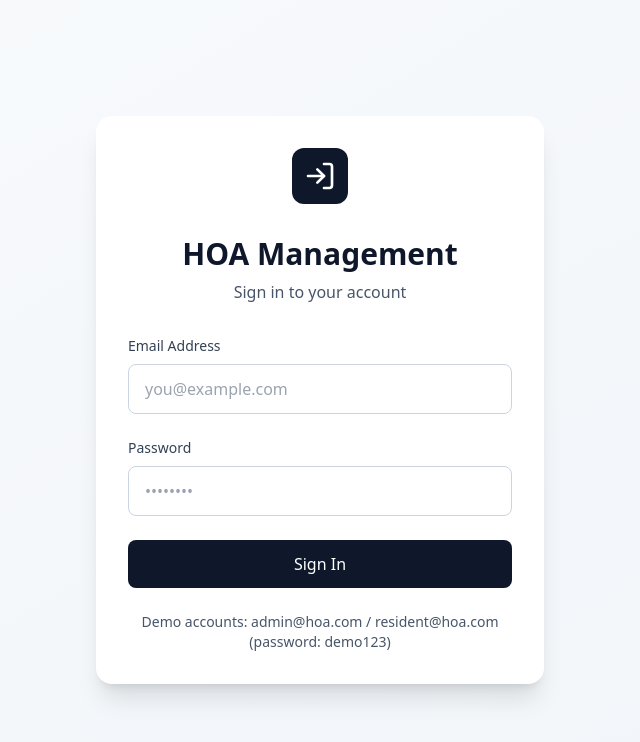
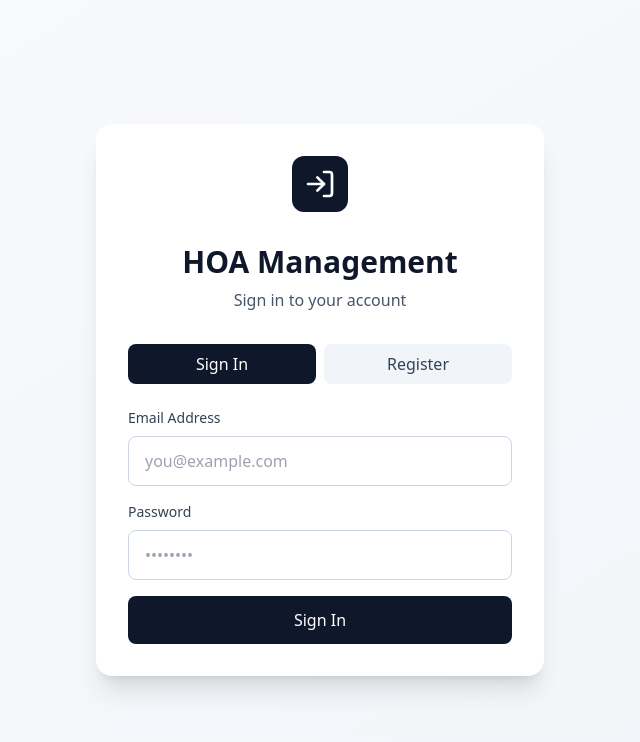
Before and after one commit to chandrasmailbox/hoa, a React (Vite) app: page / in a window 1280 px wide. Shown: the top 742 px of the page, without its empty margins (320-960 px from the left). Built offline with nearby package versions, Linux system fonts and the light colour scheme; no server answers.

Commit message:
Updated LoginForm.tsx

```diff
--- a/src/components/Auth/LoginForm.tsx
+++ b/src/components/Auth/LoginForm.tsx
@@ -1,45 +1,134 @@
 import { useState } from 'react';
-import { LogIn } from 'lucide-react';
+import { LogIn, UserPlus } from 'lucide-react';
 import { useAuth } from '../../contexts/AuthContext';
 
 export const LoginForm = () => {
-  const { signIn } = useAuth();
+  const { signIn, signUp } = useAuth();
+  const [mode, setMode] = useState<'login' | 'register'>('login');
   const [email, setEmail] = useState('');
   const [password, setPassword] = useState('');
+  const [fullName, setFullName] = useState('');
+  const [role, setRole] = useState<'admin' | 'resident'>('resident');
   const [error, setError] = useState('');
+  const [success, setSuccess] = useState('');
   const [loading, setLoading] = useState(false);
 
   const handleSubmit = async (e: React.FormEvent) => {
     e.preventDefault();
     setError('');
+    setSuccess('');
     setLoading(true);
 
     try {
-      await signIn(email, password);
+      if (mode === 'login') {
+        await signIn(email, password);
+      } else {
+        await signUp(email, password, fullName, role);
+        setSuccess('Account created successfully! You can now sign in.');
+        setMode('login');
+        setPassword('');
+      }
     } catch (err: any) {
-      setError(err.message || 'Failed to sign in');
+      setError(err.message || `Failed to ${mode === 'login' ? 'sign in' : 'create account'}`);
     } finally {
       setLoading(false);
     }
   };
 
   return (
-    <div className="min-h-screen flex items-center justify-center bg-gradient-to-br from-slate-50 to-slate-100">
+    <div className="min-h-screen flex items-center justify-center bg-gradient-to-br from-slate-50 to-slate-100 p-4">
       <div className="bg-white p-8 rounded-2xl shadow-xl w-full max-w-md">
         <div className="flex items-center justify-center mb-8">
           <div className="bg-slate-900 p-3 rounded-xl">
-            <LogIn className="h-8 w-8 text-white" />
+            {mode === 'login' ? (
+              <LogIn className="h-8 w-8 text-white" />
+            ) : (
+              <UserPlus className="h-8 w-8 text-white" />
+            )}
           </div>
         </div>
 
         <h1 className="text-3xl font-bold text-center mb-2 text-slate-900">HOA Management</h1>
-        <p className="text-center text-slate-600 mb-8">Sign in to your account</p>
+        <p className="text-center text-slate-600 mb-8">
+          {mode === 'login' ? 'Sign in to your account' : 'Create a new account'}
+        </p>
 
-        <form onSubmit={handleSubmit} className="space-y-6">
+        <div className="flex gap-2 mb-6">
+          <button
+            onClick={() => {
+              setMode('login');
+              setError('');
+              setSuccess('');
+            }}
+            className={`flex-1 py-2 rounded-lg transition-colors font-medium ${
+              mode === 'login'
+                ? 'bg-slate-900 text-white'
+                : 'bg-slate-100 text-slate-700 hover:bg-slate-200'
+            }`}
+          >
+            Sign In
+          </button>
+          <button
+            onClick={() => {
+              setMode('register');
+              setError('');
+              setSuccess('');
+            }}
+            className={`flex-1 py-2 rounded-lg transition-colors font-medium ${
+              mode === 'register'
+                ? 'bg-slate-900 text-white'
+                : 'bg-slate-100 text-slate-700 hover:bg-slate-200'
+            }`}
+          >
+            Register
+          </button>
+        </div>
+
+        <form onSubmit={handleSubmit} className="space-y-4">
           {error && (
             <div className="bg-red-50 border border-red-200 text-red-700 px-4 py-3 rounded-lg text-sm">
               {error}
             </div>
+          )}
+
+          {success && (
+            <div className="bg-emerald-50 border border-emerald-200 text-emerald-700 px-4 py-3 rounded-lg text-sm">
+              {success}
+            </div>
+          )}
+
+          {mode === 'register' && (
+            <>
+              <div>
+                <label htmlFor="fullName" className="block text-sm font-medium text-slate-700 mb-2">
+                  Full Name
+                </label>
+                <input
+                  id="fullName"
+                  type="text"
+                  value={fullName}
+                  onChange={(e) => setFullName(e.target.value)}
+                  required
+                  className="w-full px-4 py-3 border border-slate-300 rounded-lg focus:ring-2 focus:ring-slate-500 focus:border-transparent transition-all"
+                  placeholder="John Doe"
+                />
+              </div>
+
+              <div>
+                <label htmlFor="role" className="block text-sm font-medium text-slate-700 mb-2">
+                  Role
+                </label>
+                <select
+                  id="role"
+                  value={role}
+                  onChange={(e) => setRole(e.target.value as 'admin' | 'resident')}
+                  className="w-full px-4 py-3 border border-slate-300 rounded-lg focus:ring-2 focus:ring-slate-500 focus:border-transparent transition-all"
+                >
+                  <option value="resident">Resident</option>
+                  <option value="admin">Admin</option>
+                </select>
+              </div>
+            </>
           )}
 
           <div>
@@ -67,9 +156,13 @@ export const LoginForm = () => {
               value={password}
               onChange={(e) => setPassword(e.target.value)}
               required
+              minLength={6}
               className="w-full px-4 py-3 border border-slate-300 rounded-lg focus:ring-2 focus:ring-slate-500 focus:border-transparent transition-all"
               placeholder="••••••••"
             />
+            {mode === 'register' && (
+              <p className="text-xs text-slate-500 mt-1">Minimum 6 characters</p>
+            )}
           </div>
 
           <button
@@ -77,13 +170,20 @@ export const LoginForm = () => {
             disabled={loading}
             className="w-full bg-slate-900 text-white py-3 rounded-lg hover:bg-slate-800 transition-colors font-medium disabled:opacity-50 disabled:cursor-not-allowed"
           >
-            {loading ? 'Signing in...' : 'Sign In'}
+            {loading
+              ? (mode === 'login' ? 'Signing in...' : 'Creating account...')
+              : (mode === 'login' ? 'Sign In' : 'Create Account')
+            }
           </button>
         </form>
 
-        <div className="mt-6 text-center text-sm text-slate-600">
-          Demo accounts: admin@hoa.com / resident@hoa.com (password: demo123)
-        </div>
+        {mode === 'register' && (
+          <div className="mt-4 p-4 bg-blue-50 border border-blue-200 rounded-lg">
+            <p className="text-sm text-blue-800">
+              <strong>First time setup:</strong> Create an admin account to get started with managing your HOA.
+            </p>
+          </div>
+        )}
       </div>
     </div>
   );
```
